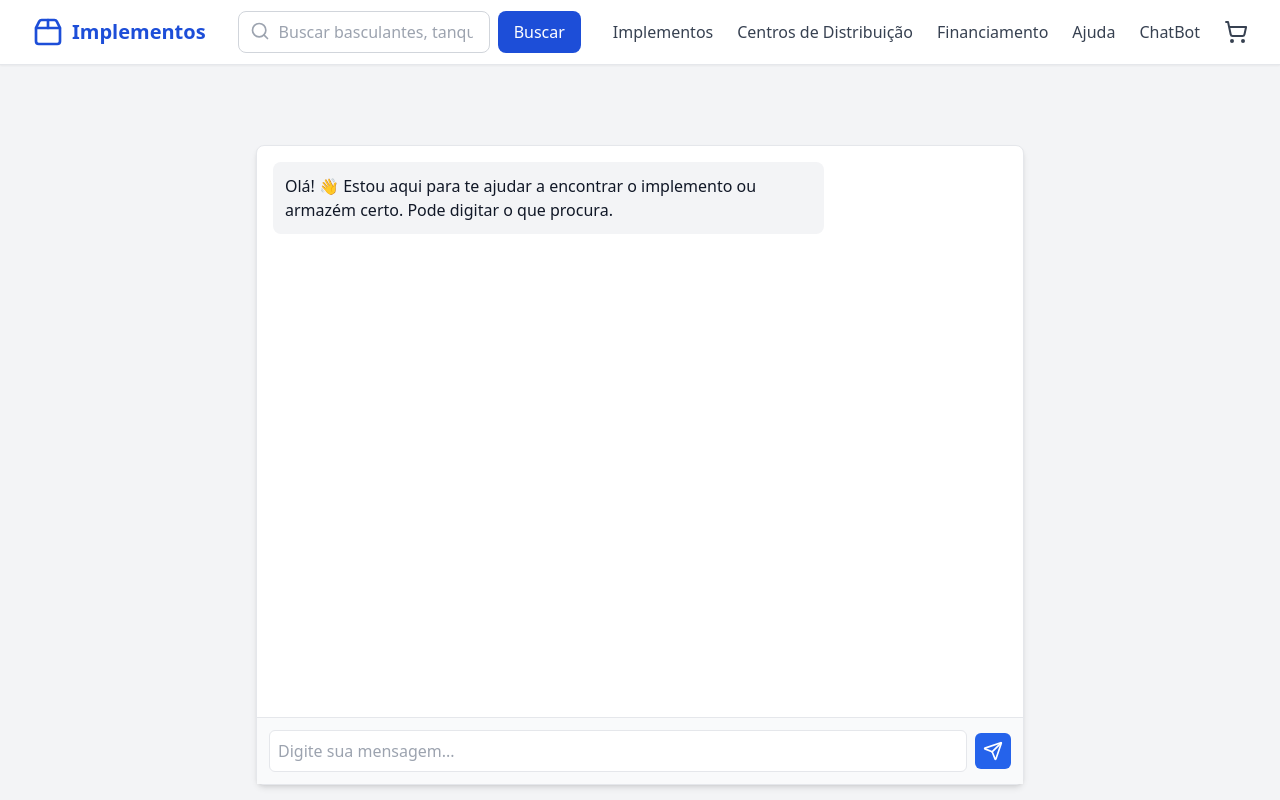
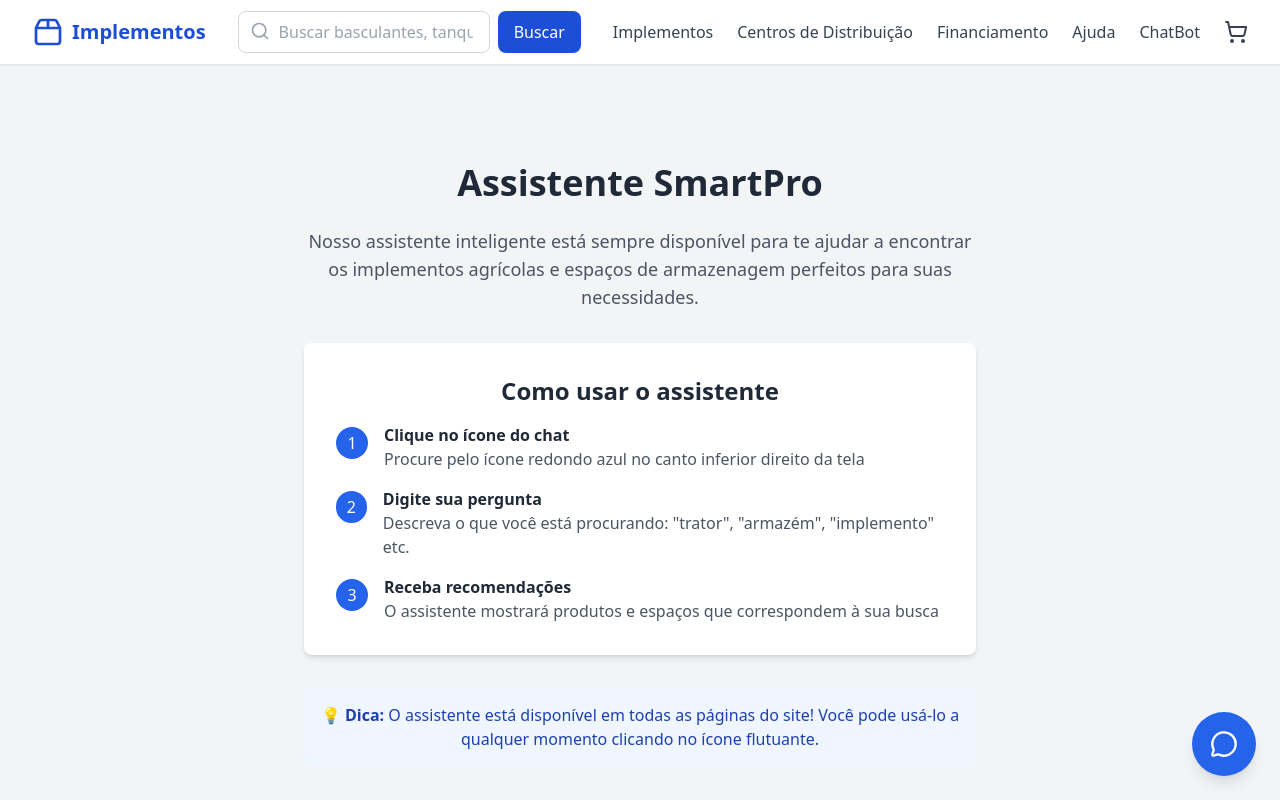
Before and after one commit to LuccaHP/SmartPro, a React (Vite) app: page /chat in a window 1280 px wide. Shown: the top 800 px of the page. Built offline with nearby package versions, Linux system fonts and the light colour scheme.

Commit message:
feat: adiciona chatbot em um icon flutuante

```diff
--- a/src/App.tsx
+++ b/src/App.tsx
@@ -3,6 +3,7 @@ import { BrowserRouter as Router, Routes, Route } from 'react-router-dom';
 import { Header } from './components/layout/Header';
 import { Footer } from './components/layout/Footer';
 import { ScrollToTop } from './components/layout/ScrollToTop';
+import { ChatBox } from './components/ui/ChatBox';
 import { CartProvider } from './contexts/CartContext';
 import { HomePage } from './pages/HomePage';
 import { ProductsPage } from './pages/ProductsPage';
@@ -38,6 +39,7 @@ function App() {
             </Routes>
           </main>
           <Footer />
+          <ChatBox />
         </div>
       </Router>
     </CartProvider>
--- a/src/components/ui/ChatBox.tsx
+++ b/src/components/ui/ChatBox.tsx
@@ -1,20 +1,25 @@
 import { useState, useEffect } from "react";
-import { Send } from "lucide-react";
+import { Send, MessageCircle, X, ExternalLink } from "lucide-react";
 import { motion, AnimatePresence } from "framer-motion";
-import { respond } from "../../utils/chatbot";
+import { useNavigate } from "react-router-dom";
+import { respond, ChatResult } from "../../utils/chatbot";
 
 type Message = {
   author: "user" | "bot";
   text: string;
   typing?: boolean;
+  results?: ChatResult[];
 };
 
 export function ChatBox() {
   const [messages, setMessages] = useState<Message[]>([]);
   const [input, setInput] = useState("");
+  const [isOpen, setIsOpen] = useState(false);
+  const navigate = useNavigate();
 
-  // Mensagem inicial com delay
+  // Mensagem inicial com delay (só quando abrir)
   useEffect(() => {
+    if (isOpen && messages.length === 0) {
       const timer = setTimeout(() => {
         setMessages([
           {
@@ -22,10 +27,11 @@ export function ChatBox() {
             text: "Olá! 👋 Estou aqui para te ajudar a encontrar o implemento ou armazém certo. Pode digitar o que procura."
           }
         ]);
-    }, 1000);
+      }, 500);
 
       return () => clearTimeout(timer);
-  }, []);
+    }
+  }, [isOpen, messages.length]);
 
   function handleSend() {
     if (!input.trim()) return;
@@ -40,15 +46,65 @@ export function ChatBox() {
     setTimeout(() => {
       setMessages((prev) => {
         const filtered = prev.filter((m) => !m.typing);
-        return [...filtered, { author: "bot", text: respond(userInput) }];
+        const response = respond(userInput);
+        return [...filtered, {
+          author: "bot",
+          text: response.text,
+          results: response.results
+        }];
       });
     }, 1500); // delay de 1.5s pra resposta aparecer
   }
 
+  function handleResultClick(result: ChatResult) {
+    if (result.type === 'product') {
+      navigate(`/produtos/${result.id}`);
+      setIsOpen(false); // Fecha o chat após navegar
+    } else if (result.type === 'storage') {
+      navigate('/armazenagem');
+      setIsOpen(false); // Fecha o chat após navegar
+    }
+  }
+
   return (
-    <div className="flex flex-col w-full max-w-3xl h-[80vh] border rounded-lg shadow-md bg-white">
+    <div className="fixed bottom-6 right-6 z-50">
+      {/* Ícone flutuante */}
+      {!isOpen && (
+        <motion.button
+          initial={{ scale: 0 }}
+          animate={{ scale: 1 }}
+          whileHover={{ scale: 1.1 }}
+          whileTap={{ scale: 0.9 }}
+          onClick={() => setIsOpen(true)}
+          className="w-16 h-16 bg-blue-600 hover:bg-blue-700 text-white rounded-full shadow-lg flex items-center justify-center transition-colors"
+        >
+          <MessageCircle size={28} />
+        </motion.button>
+      )}
+
+      {/* Chat Widget */}
+      <AnimatePresence>
+        {isOpen && (
+          <motion.div
+            initial={{ opacity: 0, scale: 0.8, y: 20 }}
+            animate={{ opacity: 1, scale: 1, y: 0 }}
+            exit={{ opacity: 0, scale: 0.8, y: 20 }}
+            transition={{ duration: 0.2 }}
+            className="w-80 h-96 bg-white rounded-lg shadow-2xl border flex flex-col"
+          >
+            {/* Header do chat */}
+            <div className="flex items-center justify-between p-4 border-b bg-blue-600 text-white rounded-t-lg">
+              <h3 className="font-semibold">Assistente SmartPro</h3>
+              <button
+                onClick={() => setIsOpen(false)}
+                className="hover:bg-blue-700 p-1 rounded"
+              >
+                <X size={20} />
+              </button>
+            </div>
+
             {/* Área de mensagens */}
-      <div className="flex-1 overflow-y-auto p-4 space-y-3">
+            <div className="flex-1 overflow-y-auto p-3 space-y-2">
               <AnimatePresence>
                 {messages.map((m, i) => (
                   <motion.div
@@ -57,35 +113,66 @@ export function ChatBox() {
                     animate={{ opacity: 1, y: 0 }}
                     exit={{ opacity: 0 }}
                     transition={{ duration: 0.3 }}
-              className={`p-3 rounded-lg max-w-[75%] whitespace-pre-line ${
-                m.author === "user"
-                  ? "bg-blue-600 text-white self-end ml-auto"
-                  : "bg-gray-100 text-gray-900 self-start"
+                    className={`rounded-lg text-sm ${m.author === "user"
+                        ? "bg-blue-600 text-white ml-8 p-2"
+                        : "bg-gray-100 text-gray-900 mr-8"
                       }`}
                   >
-              {m.text}
+                    {m.author === "bot" ? (
+                      <div className="p-2">
+                        <div className="whitespace-pre-line mb-2">{m.text}</div>
+                        {m.results && m.results.length > 0 && (
+                          <div className="space-y-2">
+                            {m.results.map((result, idx) => (
+                              <button
+                                key={idx}
+                                onClick={() => handleResultClick(result)}
+                                className="w-full text-left p-2 bg-white border border-gray-200 rounded hover:bg-blue-50 hover:border-blue-300 transition-colors group"
+                              >
+                                <div className="flex items-center justify-between">
+                                  <div>
+                                    <div className="font-medium text-gray-900 group-hover:text-blue-700">
+                                      {result.title}
+                                    </div>
+                                    <div className="text-xs text-gray-600 mt-1">
+                                      {result.description}
+                                    </div>
+                                  </div>
+                                  <ExternalLink size={14} className="text-gray-400 group-hover:text-blue-500" />
+                                </div>
+                              </button>
+                            ))}
+                          </div>
+                        )}
+                      </div>
+                    ) : (
+                      <div className="whitespace-pre-line">{m.text}</div>
+                    )}
                   </motion.div>
                 ))}
               </AnimatePresence>
             </div>
 
             {/* Input */}
-      <div className="flex items-center border-t p-3 bg-gray-50">
+            <div className="flex items-center border-t p-3 bg-gray-50 rounded-b-lg">
               <input
                 type="text"
                 value={input}
                 onChange={(e) => setInput(e.target.value)}
                 onKeyDown={(e) => e.key === "Enter" && handleSend()}
                 placeholder="Digite sua mensagem..."
-          className="flex-1 p-2 rounded-md border focus:outline-none"
+                className="flex-1 p-2 text-sm rounded-md border focus:outline-none focus:ring-2 focus:ring-blue-500"
               />
               <button
                 onClick={handleSend}
-          className="ml-2 p-2 bg-blue-600 text-white rounded-md hover:bg-blue-700"
+                className="ml-2 p-2 bg-blue-600 text-white rounded-md hover:bg-blue-700 transition-colors"
               >
-          <Send size={20} />
+                <Send size={16} />
               </button>
             </div>
+          </motion.div>
+        )}
+      </AnimatePresence>
     </div>
   );
 }
--- a/src/pages/ChatPage.tsx
+++ b/src/pages/ChatPage.tsx
@@ -1,15 +1,63 @@
-import { ChatBox } from "../components/ui/ChatBox";
-
 export function ChatPage() {
   return (
     <div className="flex flex-col min-h-screen bg-gray-100">
-      {/* <Header /> */}
-
       <main className="flex-1 flex justify-center items-center p-6">
-        <ChatBox />
+        <div className="max-w-2xl mx-auto text-center">
+          <h1 className="text-4xl font-bold text-gray-800 mb-6">
+            Assistente SmartPro
+          </h1>
+          <p className="text-lg text-gray-600 mb-8">
+            Nosso assistente inteligente está sempre disponível para te ajudar a encontrar
+            os implementos agrícolas e espaços de armazenagem perfeitos para suas necessidades.
+          </p>
+          <div className="bg-white rounded-lg shadow-md p-8">
+            <h2 className="text-2xl font-semibold text-gray-800 mb-4">
+              Como usar o assistente
+            </h2>
+            <div className="text-left space-y-4">
+              <div className="flex items-start">
+                <div className="w-8 h-8 bg-blue-600 text-white rounded-full flex items-center justify-center mr-4 mt-1">
+                  1
+                </div>
+                <div>
+                  <h3 className="font-semibold text-gray-800">Clique no ícone do chat</h3>
+                  <p className="text-gray-600">
+                    Procure pelo ícone redondo azul no canto inferior direito da tela
+                  </p>
+                </div>
+              </div>
+              <div className="flex items-start">
+                <div className="w-8 h-8 bg-blue-600 text-white rounded-full flex items-center justify-center mr-4 mt-1">
+                  2
+                </div>
+                <div>
+                  <h3 className="font-semibold text-gray-800">Digite sua pergunta</h3>
+                  <p className="text-gray-600">
+                    Descreva o que você está procurando: "trator", "armazém", "implemento" etc.
+                  </p>
+                </div>
+              </div>
+              <div className="flex items-start">
+                <div className="w-8 h-8 bg-blue-600 text-white rounded-full flex items-center justify-center mr-4 mt-1">
+                  3
+                </div>
+                <div>
+                  <h3 className="font-semibold text-gray-800">Receba recomendações</h3>
+                  <p className="text-gray-600">
+                    O assistente mostrará produtos e espaços que correspondem à sua busca
+                  </p>
+                </div>
+              </div>
+            </div>
+          </div>
+          <div className="mt-8 p-4 bg-blue-50 rounded-lg">
+            <p className="text-blue-800">
+              💡 <strong>Dica:</strong> O assistente está disponível em todas as páginas do site!
+              Você pode usá-lo a qualquer momento clicando no ícone flutuante.
+            </p>
+          </div>
+        </div>
       </main>
-
-      {/* <Footer /> */}
     </div>
   );
 }
```
Also changed, not shown: src/utils/chatbot.ts (+34 -10 lines). Lines whose indentation alone changed are shown as unchanged.
